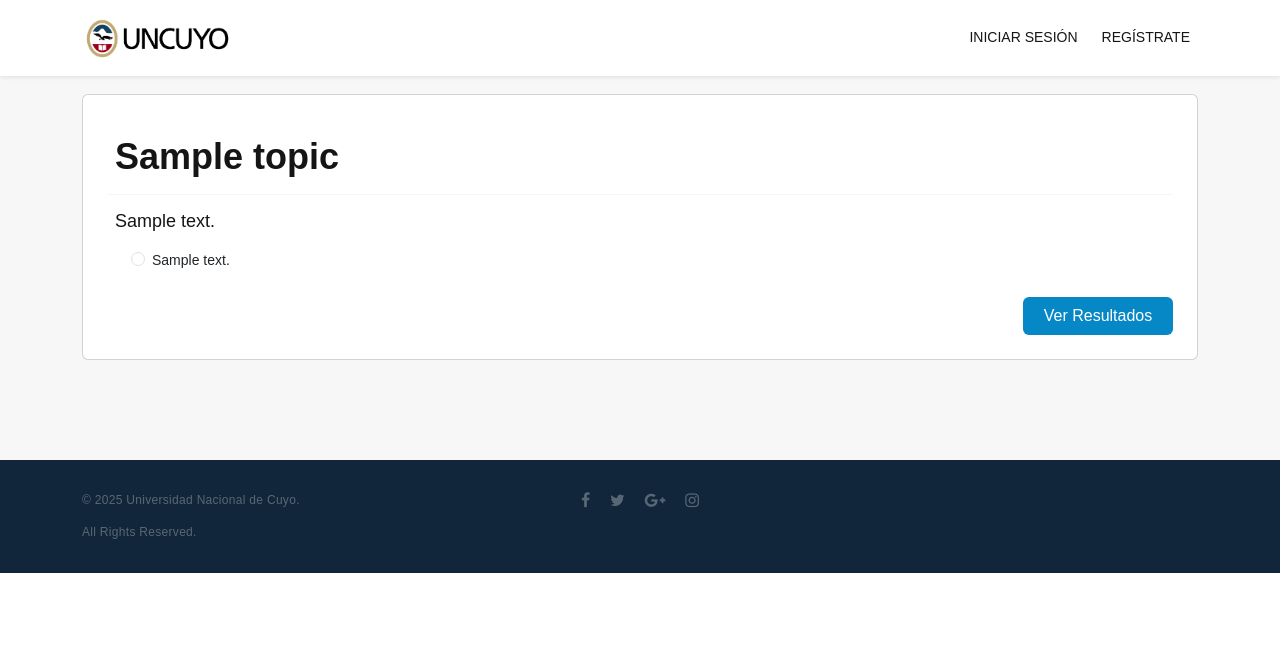
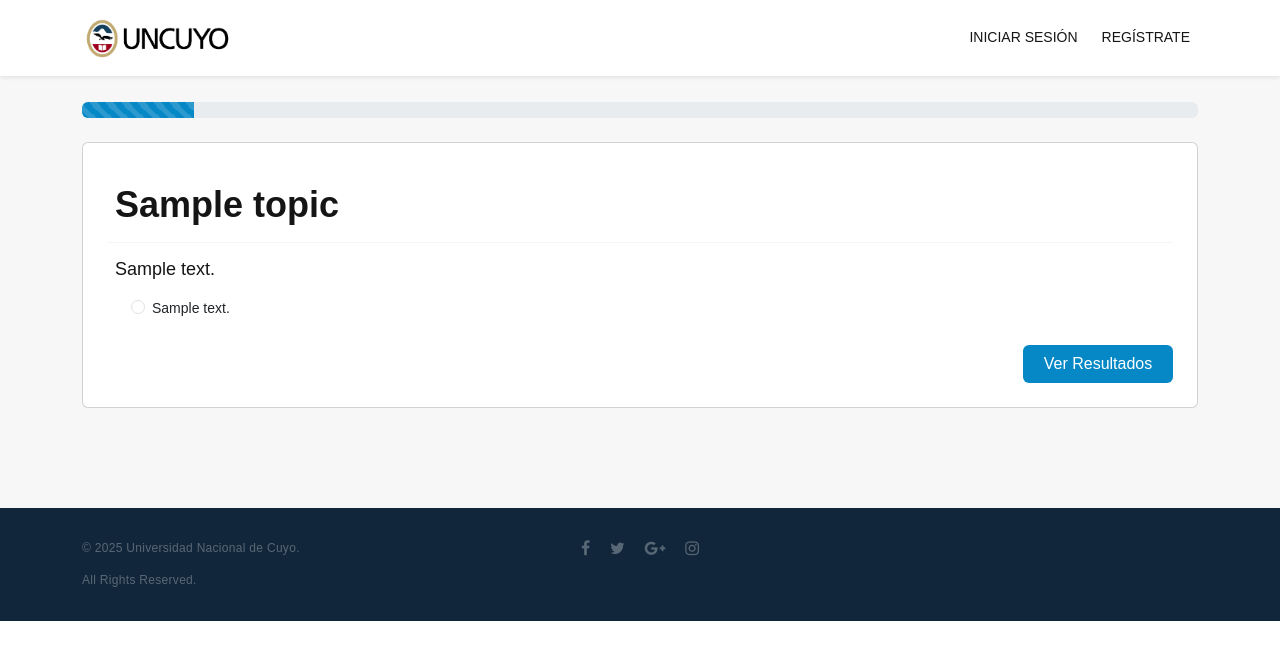
Before and after one commit to adaroflorencia/compentenciasdigitales, a Django app: template templates/form/evaluate.html in a window 1280 px wide. Shown: the top 648 px of the page. Run offline with Django 5.2, Linux system fonts and the light colour scheme; the template is opened without the code that fills it: most values are stand-ins (such as "Sample title", 1, 10 or a date in 2020).

Commit message:
'change nav progress'

```diff
--- a/templates/form/evaluate.html
+++ b/templates/form/evaluate.html
@@ -1,7 +1,7 @@
 {% extends 'base.html' %}
 {% block content %}
-    <section class="section section-sm section-last bg-default bg-gray-4">
-        <div class="container">
+    <section class="section section-sm section-last bg-default bg-gray-4 ">
+        <div class="container pt-5">
             <!-- Barra de progreso -->
             <div class="progress mt-1 mb-4" role="progressbar" aria-label="Progreso" aria-valuenow="{{ progress }}"
                  aria-valuemin="0" aria-valuemax="100">
--- a/templates/navbar.html
+++ b/templates/navbar.html
@@ -1,7 +1,7 @@
 {% load static %}
 
 <header class="section page-header">
-    <nav class="navbar navbar-expand-lg navbar-light fixed-top bg-white shadow-sm ">
+    <nav class="navbar navbar-expand-lg navbar-light fixed-top bg-white shadow-sm">
         <div class="container">
             <!-- Logo -->
             <a class="navbar-brand" href="{% url 'index' %}">
```
